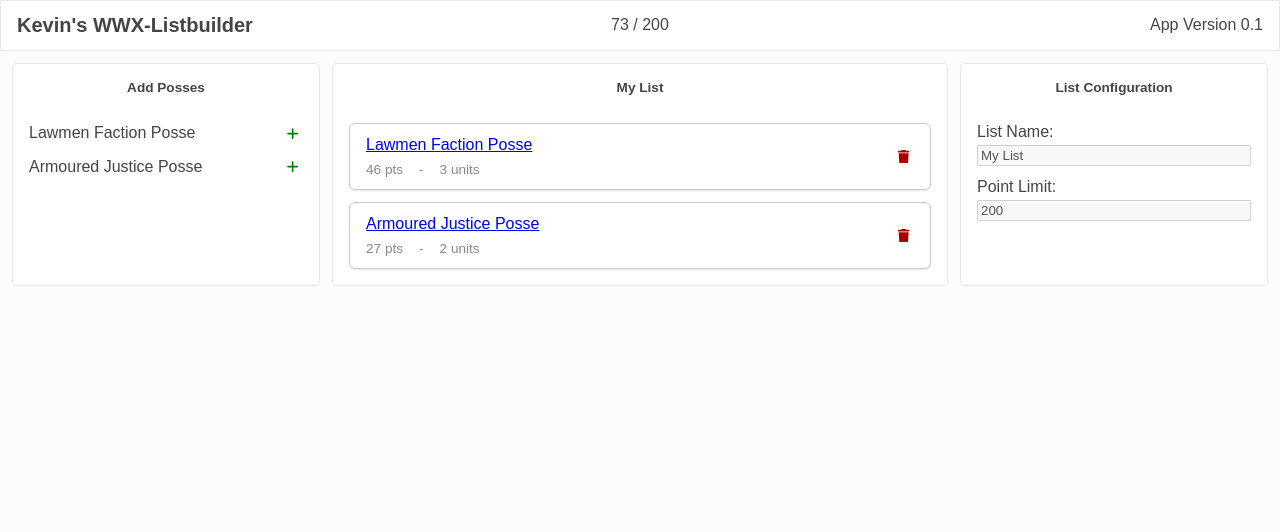
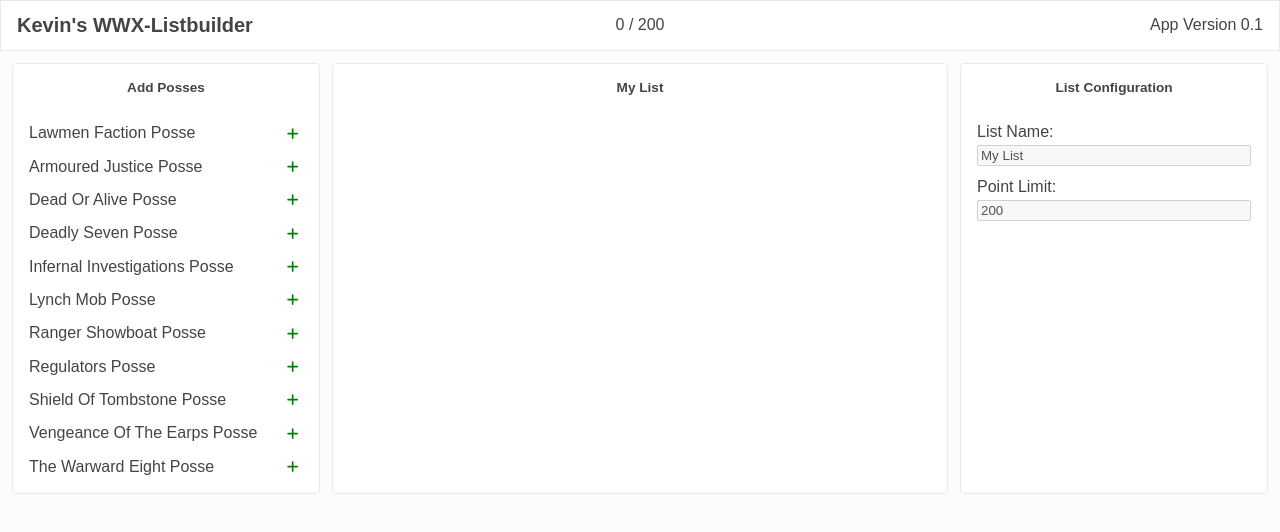
Before and after one commit to Kcalde20/wwx-listbuilder-v2, an Angular app: page / in a window 1280 px wide. Shown: the top 532 px of the page. Built offline with nearby package versions, Linux system fonts and the light colour scheme.

Commit message:
added Posse data

```diff
--- a/src/app/shared/list.service.ts
+++ b/src/app/shared/list.service.ts
@@ -89,22 +89,7 @@ export class ListService {
             name: 'My List',
             faction: 'Lawmen',
             pointLimit: 200,
-            posses: [
-                {
-                    id: 'lawmenFactionPosse',
-                    displayName: 'Lawmen Faction Posse',
-                    units: [
-                        { id: 'bassReeves' },
-                        { id: 'frankSinatra' },
-                        { id: 'bassReeves' },
-                    ],
-                },
-                {
-                    id: 'armouredJusticePosse',
-                    displayName: 'Armoured Justice  Posse',
-                    units: [{ id: 'bassReeves' }, { id: 'frankSinatra' }],
-                },
-            ],
+            posses: [],
         });
     }
 }
--- a/src/app/shared/posse.service.ts
+++ b/src/app/shared/posse.service.ts
@@ -28,23 +28,170 @@ export class PosseService {
                 description:
                     'This is the most flexible and commonly deployed Posse found in the Lawmen. The broad range of Units available makes this an essential component of any force.',
                 composition: [
-                    'you must include One Boss Unit with the LAWMEN trait.',
-                    'you may include up to a further four Units with the LAWMEN trait.',
+                    'you must include one boss unit with the LAWMEN trait.',
+                    'you may include up to a further four units with the LAWMEN trait.',
                 ],
-                limitation: ['You may not include more than one of any Unit.'],
+                limitation: ['You may not include more than one of any unit.'],
                 bonus: ['none'],
             },
             {
                 id: 'armouredJusticePosse',
                 displayName: 'Armoured Justice Posse',
+                description: 'This posse may be included in a Lawmen Force.',
+                composition: [
+                    'You must include Margan Earp as the Posse Boss.',
+                    'You must include two units with both the Lawmen and Automata traits.',
+                    'You may include a unit with the Lawmen trait.',
+                    'You may include up to a further two units with the Lawmen and Automata traits.',
+                ],
+                limitation: [
+                    'You may not include more than two units with the K9 Simulacra trait.',
+                ],
+                bonus: [
+                    'At the start of each round, you may remove the Disorder Condition from any units in the posse with the Automata trait within 10 inches of the posse boss.',
+                ],
+            },
+            {
+                id: 'deadOrAlivePosse',
+                displayName: 'Dead Or Alive Posse',
                 description:
-                    'ARmoured This is the most flexible and commonly deployed Posse found in the Lawmen. The broad range of Units available makes this an essential component of any force.',
+                    'This posse may be included in a Lawmen, Hex or Outlaw force.',
                 composition: [
-                    'you must include One Boss Unit with the LAWMEN trait.',
-                    'you may include up to a further four Units with the LAWMEN trait.',
+                    'You must include Lilith Hart as the posse boss.',
+                    'You must include five of the following: Broad Arrow Jack, Jim Peterson, Longtree, The "Masked Marshal" Jim McClain, Thomas Tate Tobin, and Yann "The Wraith" Packer.',
+                    'You may include five of the following: Broad Arrow Jack, Jim Peterson, Longtree, The "Masked Marshal" Jim McClain, Thomas Tate Tobin, and Yann "The Wraith" Packer.',
                 ],
-                limitation: ['You may not include more than one of any Unit.'],
-                bonus: ['none'],
+                limitation: ['none'],
+                bonus: [
+                    'Before the Adventure begins, nominate an enemy Posse or Detachment. Once per Round, for the duration of their Activation, each Unit in this Posse may gain a point of Fortune while within 10" of any enemy Unit from that nominated Posse or Detachment. ',
+                ],
+            },
+            {
+                id: 'deadlySevenPosse',
+                displayName: 'Deadly Seven Posse',
+                description:
+                    'This posse may be included in a Lawmen, Enlightened, Hex or Outlaw Force.',
+                composition: [
+                    'You must include Earle Shepherd as the posse boss.',
+                    'You must include Brutus',
+                    'You must include a further unit with the Deadly Seven trait.',
+                    'You may include up to a further five units with the Deadly Seven trait.',
+                ],
+                limitation: ['none'],
+                bonus: [
+                    'Units in this posse may choose to count the guts bonus provided by a single Adventure Card played during their activation as being +1 Limit instead of the actual bonus printed on the card.',
+                ],
+            },
+            {
+                id: 'infernalInvestigationsPosse',
+                displayName: 'Infernal Investigations Posse',
+                description:
+                    'This posse may be included in a Lawmen Force or a Union Force.',
+                composition: [
+                    'You must include Helena Miller as the posse boss.',
+                    'You must include two units with both the Lawmen and Agent trait.',
+                    'You may include a unit with both the Agent Trait and either the Union or Lawmen traits (or all three).',
+                    'You may include up to a further four units with both the Lawmen and Agent traits.',
+                    'You may include up to one unit with the Union and K9 Simulacra traits.',
+                ],
+                limitation: ['You may not include a Commander in the posse.'],
+                bonus: [
+                    'Units in this posse gain +3 for focused action checks rather than the usual +2.',
+                ],
+            },
+            {
+                id: 'lynchMobPosse',
+                displayName: 'Lynch Mob Posse',
+                description: 'This posse may be included in a Lawmen Force.',
+                composition: [
+                    'You must include Kingsly Stern as the posse boss.',
+                    'You must include two Angry Mob units.',
+                    'You may include up to a further siz units with the Deputy trait.',
+                    'You may include one unit with both Lawmen and Automata traits.',
+                ],
+                limitation: ['none'],
+                bonus: [
+                    'All Angry Mob units in the posse gain the Deputy trait. All deputy units in the posse may re-roll failed Fight and Morale Checks.',
+                ],
+            },
+            {
+                id: 'rangerShowboatPosse',
+                displayName: 'Ranger Showboat Posse',
+                description: 'This posse may be included in a Lawmen Force.',
+                composition: [
+                    'You must include Wild Bill Hickok as the posse boss.',
+                    'You must include two units with all three of the Lawmen, Face, and Ranger traits.',
+                    'You may include one unit with both the Lawmen and Automata traits.',
+                ],
+                limitation: [
+                    'You may not include more than one of any unit unless it has the Ranger and Hands units.',
+                ],
+                bonus: [
+                    'When a Ranger Face unit ends its activation, if there is a Ranger unit with 5" that Unit may immediately Acivate provided it has not yet Activated this round. The Ranger unit gains +1 Limit for the Activation. This is treated as a new Activation, so you must apply any effects and draw an Action card as normal.',
+                ],
+            },
+            {
+                id: 'regulatorsPosse',
+                displayName: 'Regulators Posse',
+                description: 'This posse may be included in a Lawmen Force.',
+                composition: [
+                    'You must include Billy The Kid as the posse boss.',
+                    'You must include two units with the Regulators trait.',
+                    'You may include up to a further four units with the Regulators trait.',
+                    'You may include one Unit with the Outlaw and K9 Simulacra traits.',
+                ],
+                limitation: ['none'],
+                bonus: [
+                    'Once per Round, For the duration of its Activation, each unit may gain a point of Fortune while within 7" of a friendly Marshal or Sheriff unit.',
+                ],
+            },
+            {
+                id: 'shieldOfTombstonePosse',
+                displayName: 'Shield Of Tombstone Posse',
+                description: 'This posse may be included in a Lawmen Force.',
+                composition: [
+                    'You must include Wyatt Earp as the posse boss.',
+                    'You must include two units with the Tombstone trait.',
+                    'You may include Morgan Earp. He replaces the Largesse rule with the Teamwork rule if you do so.',
+                    'You may include up to a further two units with the Tombstone trait.',
+                    'You may include one unit with both the Lawmen and Automata traits.',
+                ],
+                limitation: ['none'],
+                bonus: [
+                    'Units in this posse add +1 to their Limit while they are within 5" of one or more Tombstone units.',
+                ],
+            },
+            {
+                id: 'vengeanceOfTheEarpsPosse',
+                displayName: 'Vengeance Of The Earps Posse',
+                description: 'This posse may be included in a Lawmen Force.',
+                composition: [
+                    'You must include Martha Earp as the posse boss.',
+                    'You must include two units with both the Lawmen and Mounted traits.',
+                    'You may include up to a further three traits with both the Lawmen and Mounted traits.',
+                    'You may include one unit with both the Lawmen and K9 Simulacra traits.',
+                ],
+                limitation: ['none'],
+                bonus: [
+                    'Units in this posse may re-roll railed Grit Checks while they are within +5" of one or units with both the Tombstone and Mounted traits.',
+                ],
+            },
+            {
+                id: 'theWaywardEightPosse',
+                displayName: 'The Warward Eight Posse',
+                description:
+                    'This posse may be included in an Enlightened, Lawmen or an Outlaw Force.',
+                composition: [
+                    'You must include Marcus Wayward as the posse boss.',
+                    'You must include seven units with the Wayward Eight trait.',
+                    'You may include a unit with the Outlaw and Automata triats.',
+                    'You may include a unit with the Agent trait. The unit cannot have the Tainted trait.',
+                    'You may include a Mercenary Ironhide.',
+                ],
+                limitation: ['none'],
+                bonus: [
+                    'Units in this Posse may choose to count the Guts bonus provided by a single Adventure Card played during their activation as being +1 Fortune instead of the actual bonus printed on the card. The bonus lasts for the duration of their activation.',
+                ],
             },
         ]);
     }
```
